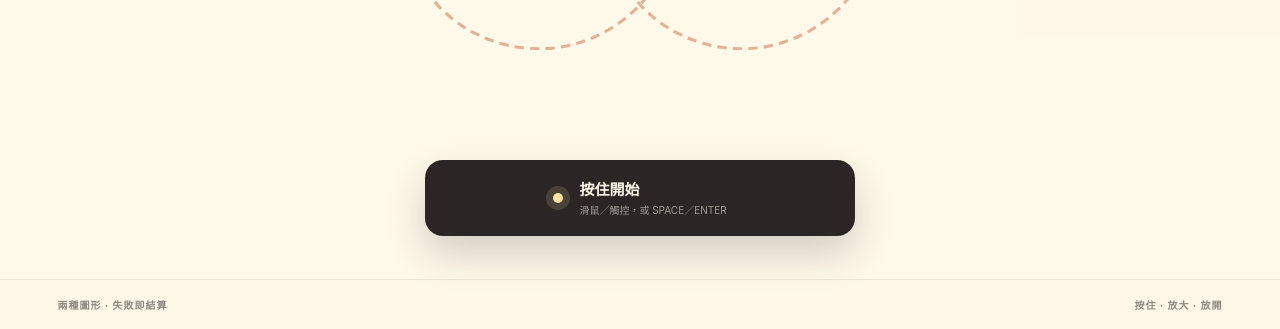
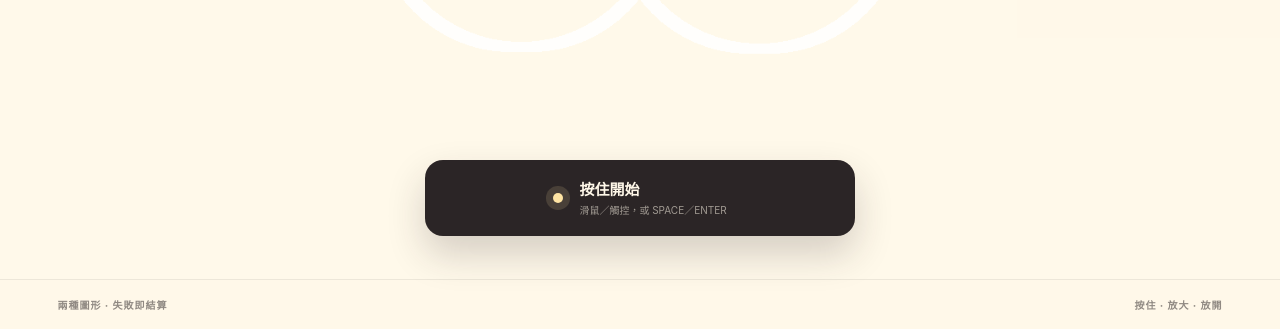
Before and after one commit to king24371/shape-hold-game, a plain HTML site: page index.html in a window 1280 px wide. Shown: the part 471-800 px from the top of the page. Drawn offline with Linux system fonts and the light colour scheme; no server answers.

Commit message:
Retry broken backgrounds and use exact double outline

```diff
--- a/game-assets.js
+++ b/game-assets.js
@@ -4,7 +4,7 @@ window.GAME_ASSETS = {
     tag: "background",
     apiUrl: "https://rule34-api.netlify.app/posts?limit=100&pid=0"
   },
-  doubleCircle: { image: "assets/Boobs.png", loop: "audio/loop/oppai-loop.mp3" },
+  doubleCircle: { image: "assets/Boobs.png", outline: "assets/Boobs_white_outline.png", loop: "audio/loop/oppai-loop.mp3" },
   circleVariants: [
     { id: "boob", image: "assets/Circle/Boob.png", loop: "audio/loop/oppai-loop.mp3" },
     { id: "clit", image: "assets/Circle/Clit.png", loop: "audio/loop/kuri-loop.mp3" },
--- a/game.js
+++ b/game.js
@@ -14,15 +14,20 @@
       const response=await fetch(`${config.apiUrl}&tags=${encodeURIComponent(config.tag)}`);
       if(!response.ok)throw new Error(`HTTP ${response.status}`);
       const posts=await response.json();
-      const candidates=posts.filter(post=>post.sample_url||post.file_url||post.preview_url);
+      const candidates=posts.filter(post=>post.sample_url||post.file_url||post.preview_url).sort(()=>Math.random()-.5);
       if(!candidates.length)return;
-      const post=candidates[Math.floor(Math.random()*candidates.length)];
-      ui.background.style.backgroundImage=`url("${post.sample_url||post.file_url||post.preview_url}")`;
-      ui.background.closest(".play-area").classList.add("has-background");
+      for(const post of candidates.slice(0,12)){
+        const urls=[post.sample_url,post.file_url,post.preview_url].filter(url=>url&&/\.(?:jpe?g|png|webp|gif)(?:\?|$)/i.test(url));
+        for(const url of urls){
+          const loaded=await new Promise(resolve=>{const image=new Image();image.referrerPolicy="no-referrer";image.onload=()=>resolve(image.naturalWidth>0&&image.naturalHeight>0);image.onerror=()=>resolve(false);image.src=url;});
+          if(loaded){ui.background.style.backgroundImage=`url("${url}")`;ui.background.closest(".play-area").classList.add("has-background");return;}
+        }
+      }
+      console.warn("本批背景圖片皆無法載入，保留目前背景。");
     }catch(error){console.warn("背景圖片載入失敗，使用預設背景。",error);}
   }
   function stopLoop(){ cancelAnimationFrame(frame); frame=null; if(audio.loop){audio.loop.pause();audio.loop.currentTime=0;} }
-  function shapeMarkup(kind){ return kind==="circle" ? '<span class="disc"></span>' : '<span class="ring left"></span><span class="ring right"></span>'; }
+  function shapeMarkup(kind){ return kind==="circle" ? '<span class="disc"></span>' : `<img class="shape-image outline-image" src="${assets.doubleCircle.outline}" alt="" draggable="false">`; }
   function setShape(kind, asset){
     ui.target.className=`shape-mark ghost ${kind}`; ui.target.innerHTML=shapeMarkup(kind);
     ui.player.className=`shape-mark asset ${kind}`;
--- a/overrides.css
+++ b/overrides.css
@@ -25,6 +25,16 @@
 }
 
 .stage::before { display: none; }
+
+.shape-mark.double,
+.shape-mark.asset.double,
+.shape-mark.ghost.double {
+  width: 350px;
+  height: 350px;
+}
+
+.ghost.double { opacity: .86; }
+.ghost .outline-image { mix-blend-mode: normal; }
 
 .instruction {
   position: absolute;
```
Also changed, not shown: assets/Boobs_white_outline.png (added).
